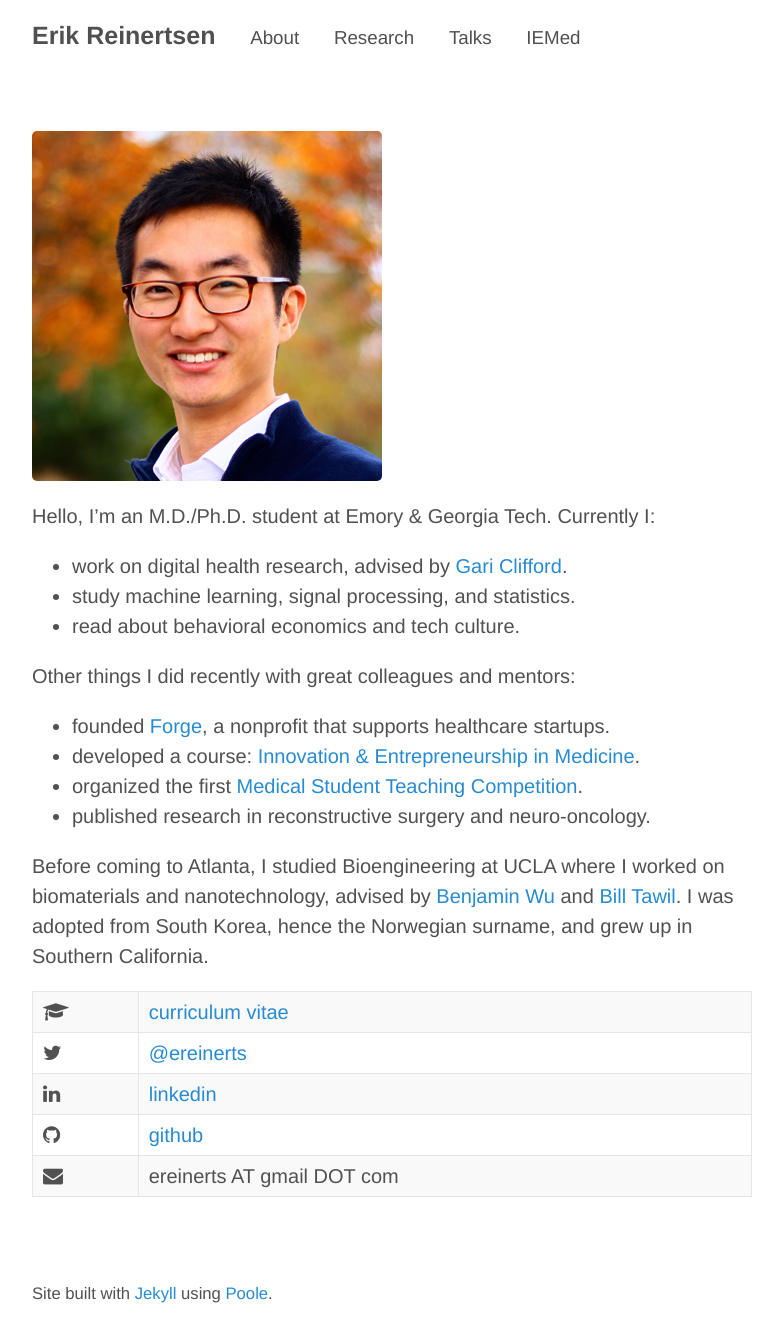
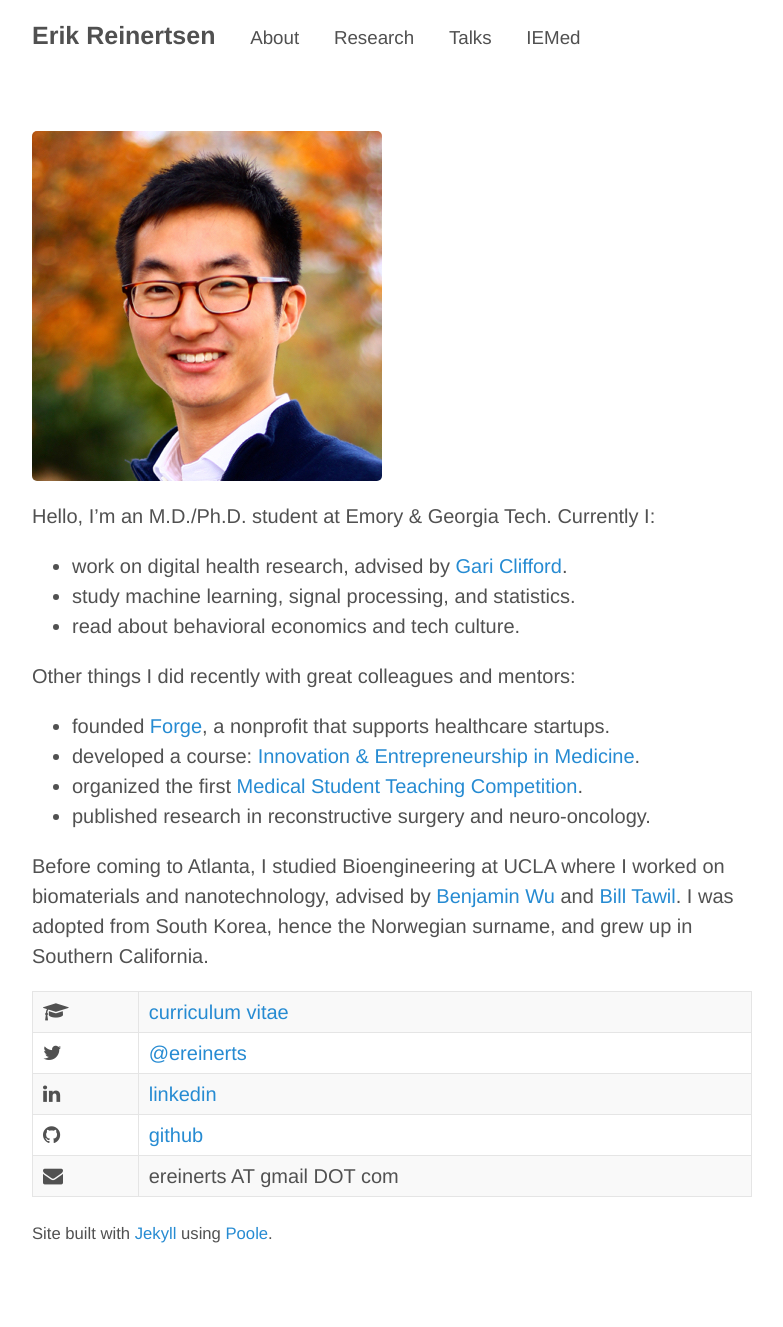
Before and after one commit to erikr/erikr.github.io, a Jekyll site: the page built from about.md, in a window 1280 px wide. Shown: the whole page, without its empty margins (248-1031 px from the left). Built offline with Jekyll 4.4.1, drawn with Linux system fonts in a browser that asks for light colours; nearby versions of some CDN libraries.

Commit message:
removed footer from all pages but about

```diff
--- a/_layouts/default.html
+++ b/_layouts/default.html
@@ -28,11 +28,6 @@
         {{ content }}
       </main>
 
-      <footer class="footer">
-        <small>
-          Site built with <a href="http://jekyllrb.com/" target="_blank">Jekyll</a> using <a href="http://getpoole.com/" target="_blank">Poole</a>.
-        </small>
-      </footer>
     </div>
 
   </body>
--- a/about.md
+++ b/about.md
@@ -26,3 +26,9 @@
 <i class="fa fa-linkedin"></i> | [linkedin](http://www.linkedin.com/in/erikreinertsen/)
 <i class="fa fa-github"></i> | [github](https://github.com/erikreinerts)
 <i class="fa fa-envelope"></i> | ereinerts AT gmail DOT com
+
+<footer class="footer">
+<small>
+Site built with <a href="http://jekyllrb.com/" target="_blank">Jekyll</a> using <a href="http://getpoole.com/" target="_blank">Poole</a>.
+</small>
+</footer>
```
